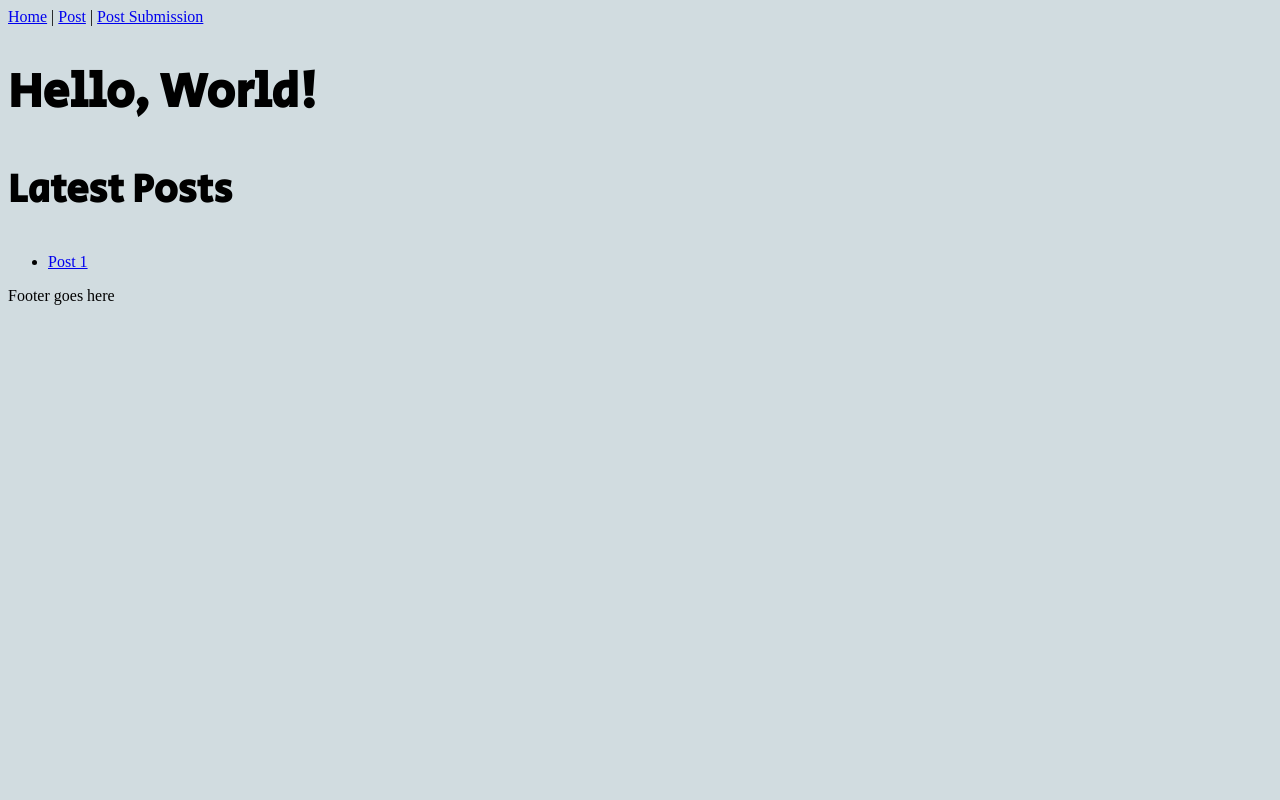
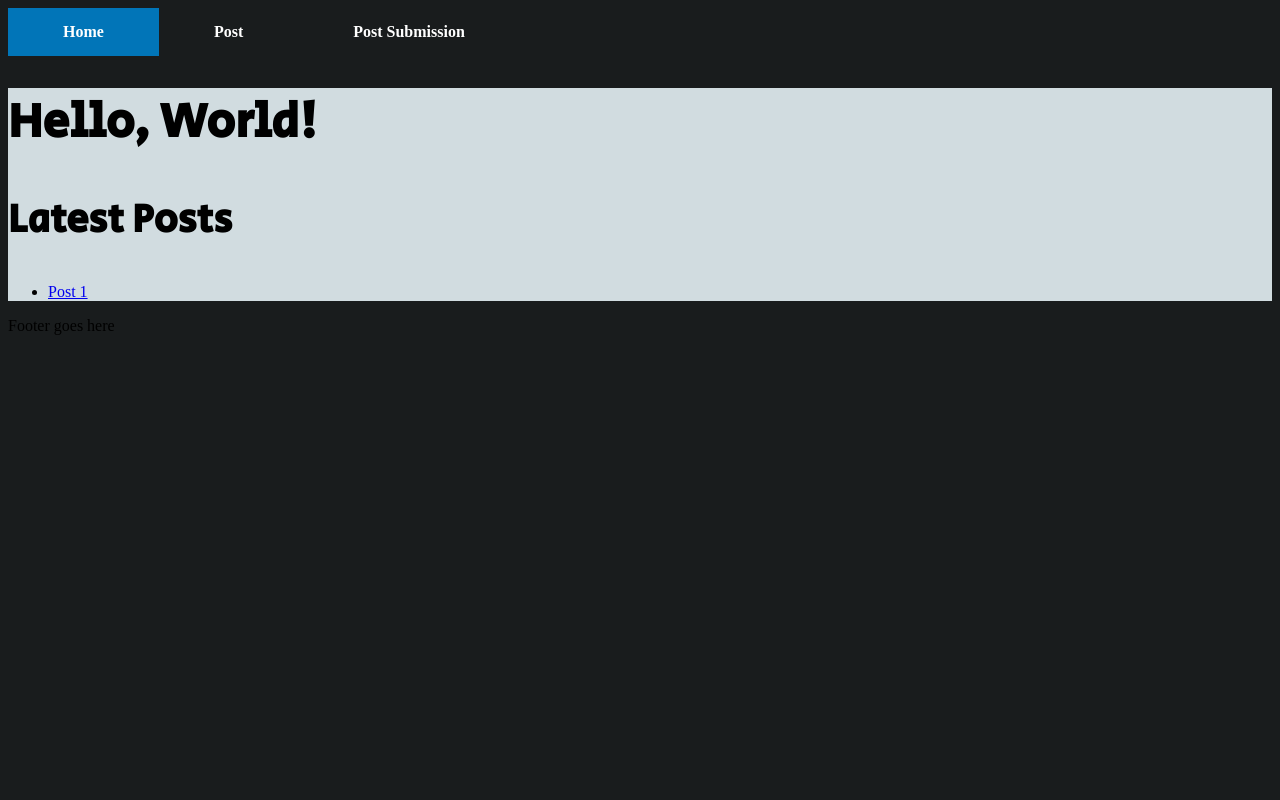
Before and after one commit to brobertson1/blog-cms, a PHP site: page / in a window 1280 px wide. Run offline with PHP 8.4, Linux system fonts and the light colour scheme.

Commit message:
added nav styles

```diff
--- a/index.html
+++ b/index.html
@@ -8,9 +8,11 @@
 
     <body>
         <nav>
-            <a href="index.html">Home</a>  |
-            <a href="post.html">Post</a>  |
-            <a href="post-submission.html">Post Submission</a>
+            <ul>
+                <li><a href="index.html" class="active">Home</a></li>
+                <li><a href="post.html">Post</a></li>
+                <li><a href="post-submission.html">Post Submission</a></li>
+            </ul>
         </nav>
         <main>
             <h1>Hello, World!</h1>
--- a/styles.css
+++ b/styles.css
@@ -1,6 +1,48 @@
 body {
+    background: rgb(25, 28, 29);
+}
+
+main {
     background: rgb(209, 220, 224);
+    width: 100%;
 }
+
+
+/*nav */
+
+
+nav li{
+    float: left;
+    }
+
+nav ul{
+    list-style-type: none;
+    margin: 0;
+    padding: 0;
+    overflow: hidden;
+    background-color: rgb(25, 28, 29);
+    }
+
+nav a{
+    display: block;
+    color: white;
+    text-align: center;
+    padding: 15px 55px;
+    background-color: #rgb(25, 28, 29);
+    text-decoration: none;
+    font-size: 1rem;
+    font-weight: 600;
+    }
+
+
+nav a:hover{
+    background: rgb(1, 75, 117);
+    }
+
+.active {
+    background: rgb(1, 117, 184);
+}
+
 
 /* typography */
 
@@ -19,6 +61,8 @@ h2{
 }
 
 
+
+
 /* form */
 
 input[type=text]{
@@ -28,6 +72,7 @@ box-sizing: border-box;
     border: 1px solid  rgb(53, 57, 58);
     border-radius: 5px;
     }
+
 
 input[type=date]{
     padding: 8px 10px;
@@ -40,6 +85,7 @@ input[type=date]{
     font-size: .75rem;
     }
 
+
 input[type=submit]{
     padding: 15px 55px;
     margin: 8px 0;
@@ -51,6 +97,7 @@ input[type=submit]{
     font-weight: 600;
     }
 
+
 textarea{
     padding: 8px 10px;
     margin: 8px 0;
@@ -58,6 +105,7 @@ textarea{
     border: 1px solid  rgb(53, 57, 58);
     border-radius: 5px;
     }
+
 
 label{
     padding: 8px 8px;
```
Also changed, not shown: post-submission.html (+5 -3 lines), post.html (+6 -3 lines). Lines whose indentation alone changed are shown as unchanged.
